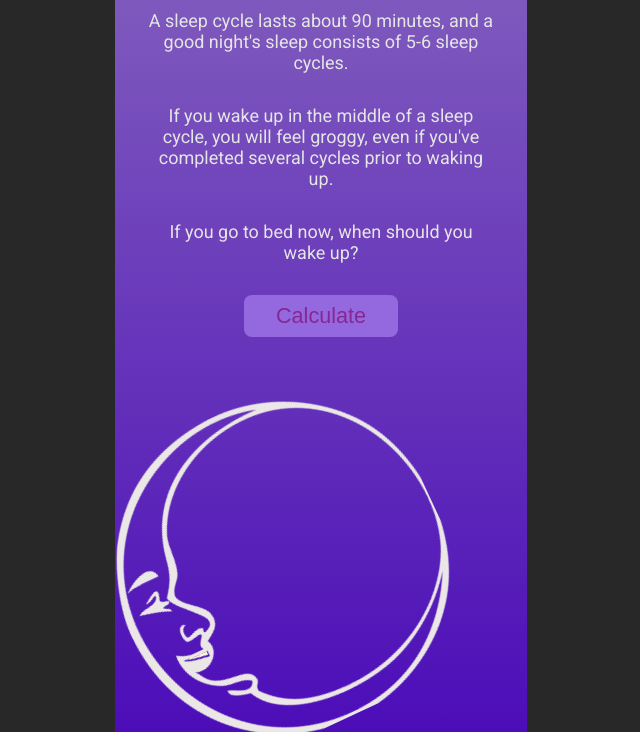
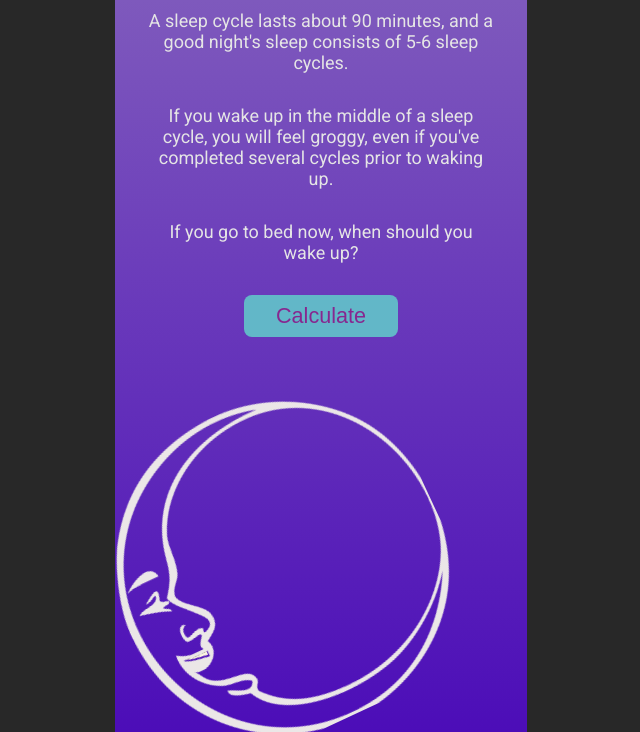
Before and after one commit to Ragobak/WakeUpTimesApp, a plain HTML site: page index.html in a window 1280 px wide. In both pictures the pointer is over the button "Calculate". Shown: the part 86-818 px from the top of the page, without its empty margins (319-959 px from the left). Drawn offline with Linux system fonts and the light colour scheme.

Commit message:
color change again

```diff
--- a/style.css
+++ b/style.css
@@ -52,6 +52,7 @@ button {
 button:hover {
   opacity: 90%;
   color:rgb(139, 38, 139);
+  background: rgb(98, 197, 202);
 }
 
 button:active {
```
